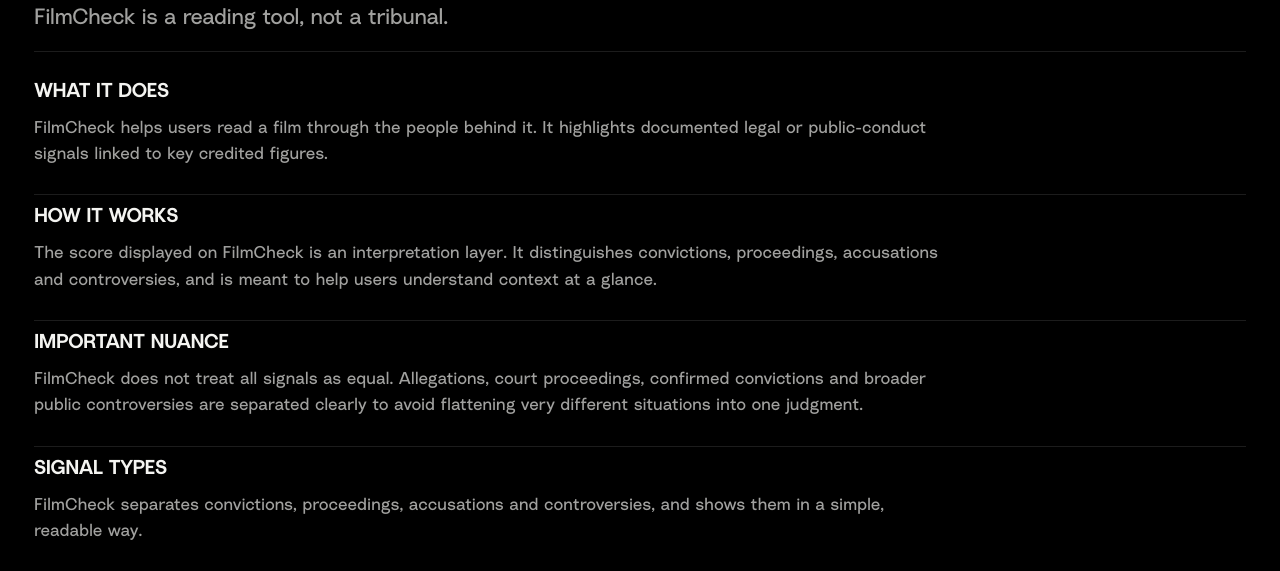
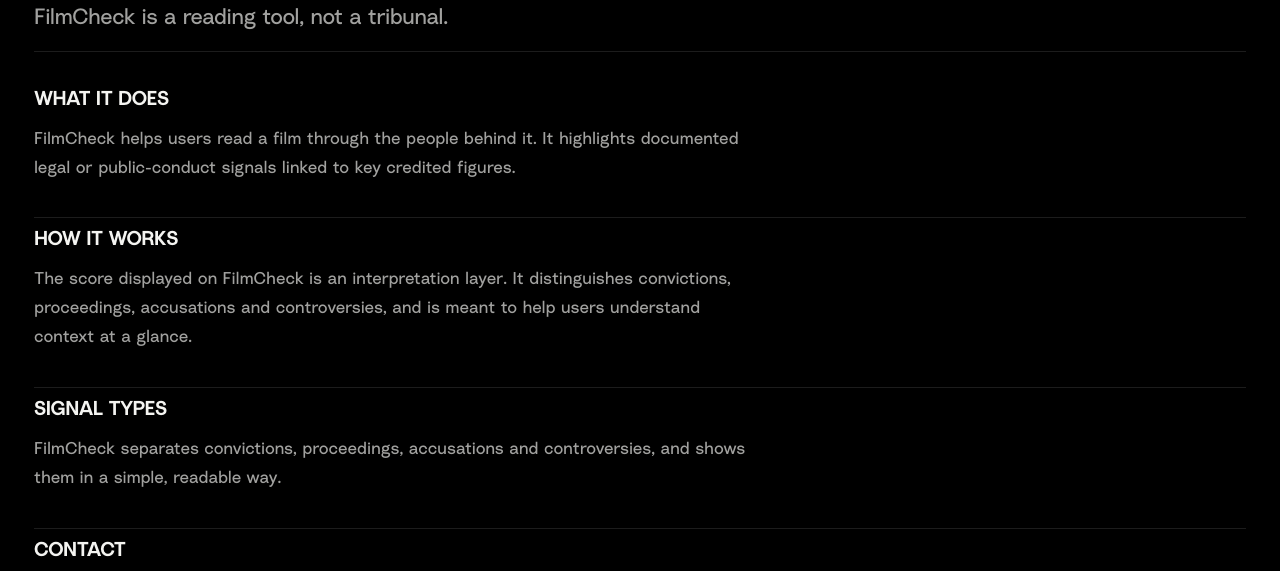
Before and after one commit to giraudjerome-jean/filmcheck, a website: page index.html in a window 1280 px wide. Both pictures are taken after a click on the link "ABOUT". Shown: the part 229-800 px from the top of the page. Drawn offline with Linux system fonts and the light colour scheme.

Commit message:
index.html

```diff
--- a/index.html
+++ b/index.html
@@ -530,7 +530,7 @@
 }
 
 .about-section {
-  padding: 28px 0;
+  padding: 36px 0;
   border-top: 1px solid var(--border);
 }
 
@@ -539,7 +539,7 @@
 }
 
 .about-section h2 {
-  margin: 0 0 14px;
+  margin: 0 0 16px;
   font-size: 20px;
   line-height: 1;
   letter-spacing: -.02em;
@@ -548,10 +548,32 @@
 
 .about-section p {
   margin: 0;
-  max-width: 920px;
+  max-width: 720px;
   color: var(--muted);
   font-size: 17px;
-  line-height: 1.55;
+  line-height: 1.7;
+}
+    .contact-line {
+  display: flex;
+  align-items: center;
+  gap: 10px;
+  font-size: 17px;
+  color: var(--text);
+}
+
+.contact-icon {
+  font-size: 16px;
+  opacity: 0.7;
+}
+
+.contact-line a {
+  color: var(--text);
+  text-decoration: none;
+  word-break: break-all;
+}
+
+.contact-line a:hover {
+  text-decoration: underline;
 }
   </style>
 </head>
@@ -605,16 +627,17 @@
     <p>The score displayed on FilmCheck is an interpretation layer. It distinguishes convictions, proceedings, accusations and controversies, and is meant to help users understand context at a glance.</p>
   </section>
 
-  <section class="section about-section">
-    <h2>Important nuance</h2>
-    <p>FilmCheck does not treat all signals as equal. Allegations, court proceedings, confirmed convictions and broader public controversies are separated clearly to avoid flattening very different situations into one judgment.</p>
-  </section>
+<section class="section about-section">
+  <h2>Signal types</h2>
+  <p>FilmCheck separates convictions, proceedings, accusations and controversies, and shows them in a simple, readable way.</p>
+</section>
 
-  <section class="section about-section">
-    <h2>Signal types</h2>
-    <p>FilmCheck separates convictions, proceedings, accusations and controversies, and shows them in a simple, readable way.</p>
-  </section>
-
+<section class="section about-section">
+  <h2>Contact</h2>
+  <p class="contact-line">
+  <span class="contact-icon">✉</span>
+  <a href="mailto:filmcheckcontact@gmail.com">filmcheckcontact@gmail.com</a>
+</p>
 </section>
 
     <footer class="footer">
```
